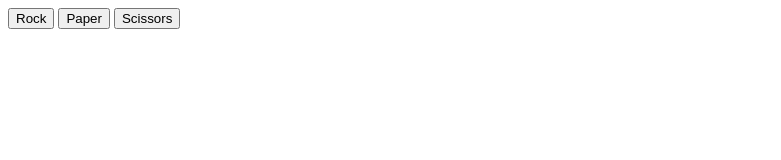
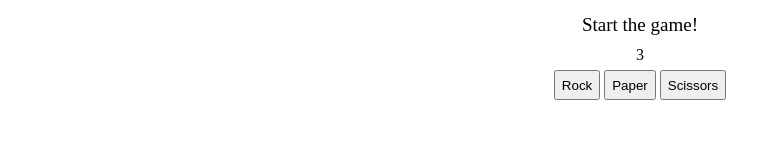
Before and after one commit to khalilcode01/Rock-Paper-Scissors, a plain HTML site: page index.html in a window 1280 px wide. Shown: the whole page, without its empty margins (0-781 px from the left). Drawn offline with Linux system fonts and the light colour scheme.

Commit message:
Add a screen to display the result

```diff
--- a/index.html
+++ b/index.html
@@ -5,13 +5,19 @@
     <meta name="viewport" content="width=device-width, initial-scale=1.0">
     <title>Document</title>
     <script src="script.js" defer></script>
+    <link rel="stylesheet" href="styles.css">
 </head>
 <body>
     <div class="container">
-        <div class="result"></div>
-        <button class="btn">Rock</button>
-        <button class="btn">Paper</button>
-        <button class="btn">Scissors</button>
+        <div class="screen">
+            <div class="result"> Start the game!</div>
+            <div class="score">3</div>
+        </div>
+        <div class="buttons">
+            <button class="btn">Rock</button>
+            <button class="btn">Paper</button>
+            <button class="btn">Scissors</button>
+        </div>
     </div>
 </body>
 </html>
```
